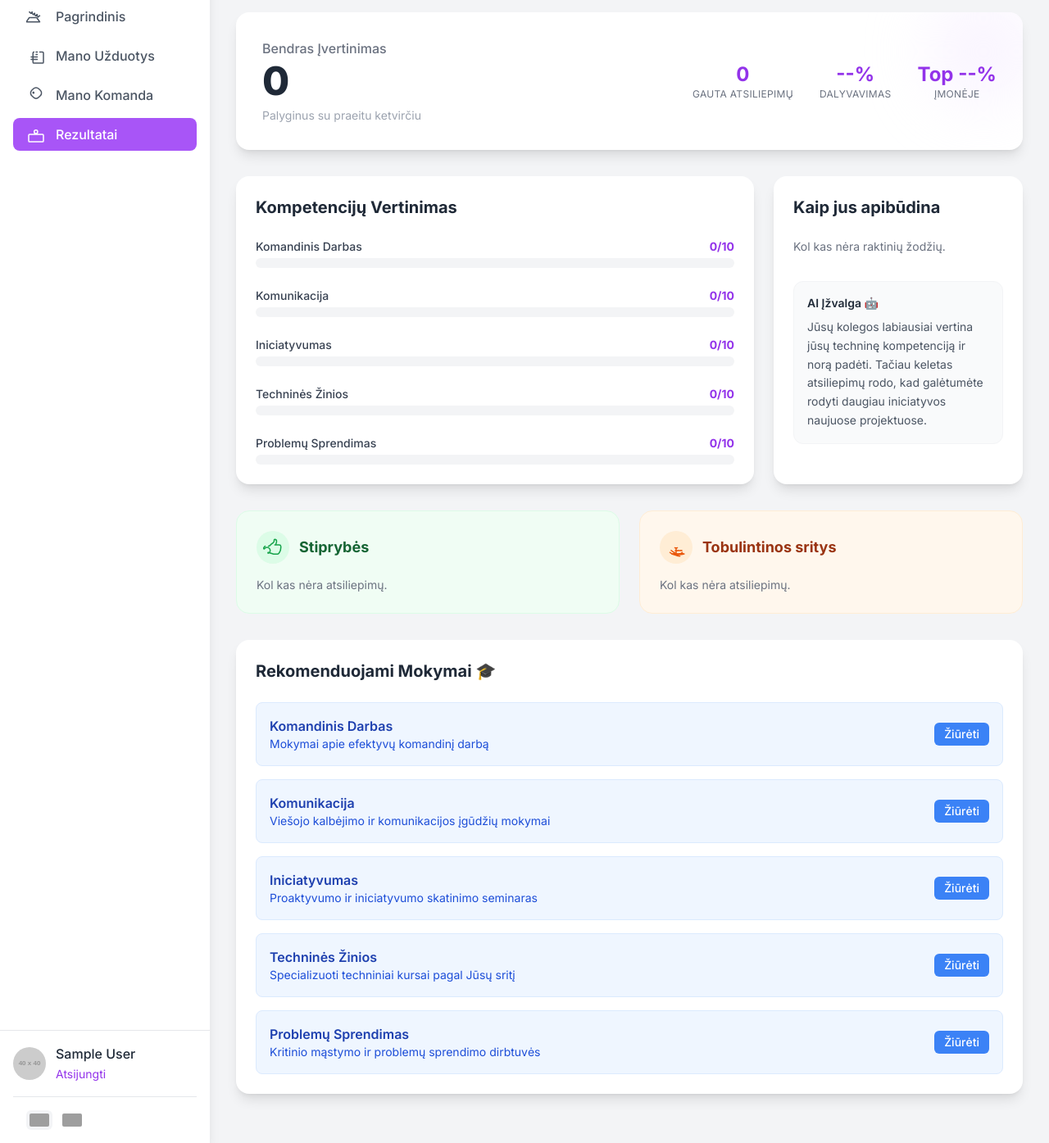
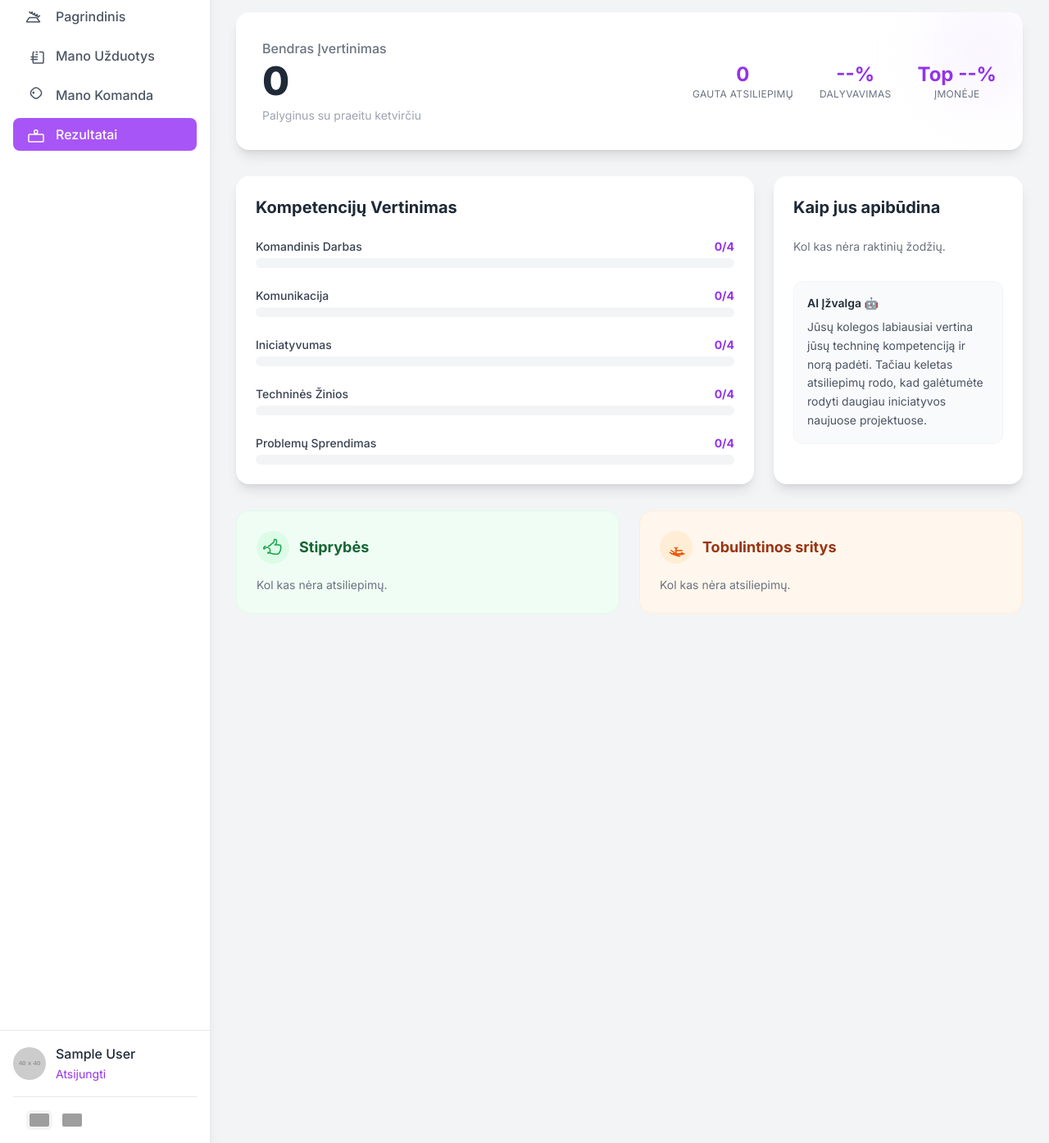
Before and after one commit to delfas2/feedbackas, a Django app: page /results/ in a window 1280 px wide. Shown: the part 89-1484 px from the top of the page at 82% size. Run offline with Django 4.2, Linux system fonts and the light colour scheme; a user stored in the database is signed in; tables that the repository leaves empty hold one stand-in row (values such as "Sample post"); grey boxes labelled with a size stand in for pictures from a placeholder-image service; some libraries are stand-ins or nearby versions; grey boxes are pictures that could not be loaded.

Commit message:
pataisyta į keturbalę sistemą

```diff
--- a/templates/feedbackas/team_members_list.html
+++ b/templates/feedbackas/team_members_list.html
@@ -52,7 +52,7 @@
                     <div class="bg-white p-4 rounded-2xl shadow-sm border border-purple-100 flex items-center justify-between">
                         <div>
                             <p class="text-sm text-gray-500">Vidutinis Įvertinimas</p>
-                            <p class="text-2xl font-bold text-gray-800">{{ overall_avg_rating|default:"N/A"|floatformat:1 }}<span class="text-sm font-normal text-gray-400">/10</span></p>
+                            <p class="text-2xl font-bold text-gray-800">{{ overall_avg_rating|default:"N/A"|floatformat:1 }}<span class="text-sm font-normal text-gray-400">/4</span></p>
                         </div>
                         <div class="bg-green-50 p-2 rounded-lg">
                             <svg class="w-6 h-6 text-green-500" xmlns="http://www.w3.org/2000/svg" fill="none" viewBox="0 0 24 24" stroke-width="1.5" stroke="currentColor"><path stroke-linecap="round" stroke-linejoin="round" d="M2.25 18L9 11.25l4.306 4.307a11.95 11.95 0 015.814-5.519l2.74-1.22m0 0l-5.94-2.28m5.94 2.28l-2.28 5.941" /></svg>
@@ -89,12 +89,12 @@
                             <!-- Reitingas -->
                             <div class="w-full bg-gray-200 rounded-full h-2.5 mb-1 relative">
                                 {% if member.average_rating %}
-                                    <div class="bg-purple-500 h-2.5 rounded-full" style="width: {% widthratio member.average_rating 10 100 %}%"></div>
+                                    <div class="bg-purple-500 h-2.5 rounded-full" style="width: {% widthratio member.average_rating 4 100 %}%"></div>
                                 {% else %}
                                     <div class="bg-gray-300 h-2.5 rounded-full" style="width: 0%"></div>
                                 {% endif %}
                             </div>
-                            <p class="text-xs text-gray-500 w-full text-right">Reitingas: {{ member.average_rating|default:"N/A"|floatformat:1 }}</p>
+                            <p class="text-xs text-gray-500 w-full text-right">Reitingas: {{ member.average_rating|default:"N/A"|floatformat:1 }}/4</p>
                         </div>
                         <div class="bg-gray-50 p-4 border-t flex justify-center space-x-2">
                             {% if member.id != user.id %}
--- a/templates/results.html
+++ b/templates/results.html
@@ -77,10 +77,10 @@
                             <div>
                                 <div class="flex justify-between mb-1">
                                     <span class="text-sm font-medium text-gray-700">{{ comp.name }}</span>
-                                    <span class="text-sm font-bold text-purple-600">{{ comp.score }}/10</span>
+                                    <span class="text-sm font-bold text-purple-600">{{ comp.score }}/4</span>
                                 </div>
                                 <div class="w-full bg-gray-100 rounded-full h-3">
-                                    <div class="bg-purple-500 h-3 rounded-full" style="width: {{ comp.score|floatformat:0 }}0%"></div>
+                                    <div class="bg-purple-500 h-3 rounded-full" style="width: {% widthratio comp.score 4 100 %}%"></div>
                                 </div>
                             </div>
                             {% endfor %}
@@ -151,34 +151,6 @@
 
                 </div>
 
-                <!-- 4. Rekomenduojami Mokymai -->
-                <div class="bg-white rounded-2xl shadow-lg p-6">
-                    <h3 class="text-xl font-bold text-gray-800 mb-6">Rekomenduojami Mokymai 🎓</h3>
-                    {% if recommended_trainings %}
-                        <div class="space-y-4">
-                            {% for item in recommended_trainings %}
-                                <div class="bg-blue-50 border border-blue-100 rounded-lg p-4 flex items-center justify-between">
-                                    <div>
-                                        <p class="font-semibold text-blue-800">{{ item.competency }}</p>
-                                        <p class="text-sm text-blue-700">{{ item.training }}</p>
-                                    </div>
-                                    <a href="#" class="px-3 py-1 text-sm font-medium text-white bg-blue-500 rounded-md hover:bg-blue-600 transition-colors">
-                                        Žiūrėti
-                                    </a>
-                                </div>
-                            {% endfor %}
-                        </div>
-                    {% else %}
-                        <div class="text-center py-6">
-                            <svg class="mx-auto h-12 w-12 text-gray-400" fill="none" viewBox="0 0 24 24" stroke="currentColor" aria-hidden="true">
-                                <path vector-effect="non-scaling-stroke" stroke-linecap="round" stroke-linejoin="round" stroke-width="2" d="M9 12l2 2 4-4m6 2a9 9 0 11-18 0 9 9 0 0118 0z" />
-                            </svg>
-                            <h3 class="mt-2 text-sm font-medium text-gray-900">Puiku!</h3>
-                            <p class="mt-1 text-sm text-gray-500">Šiuo metu neturime jokių mokymų rekomendacijų.</p>
-                        </div>
-                    {% endif %}
-                </div>
-
             </div>
         </main>
 {% endblock %}
```
